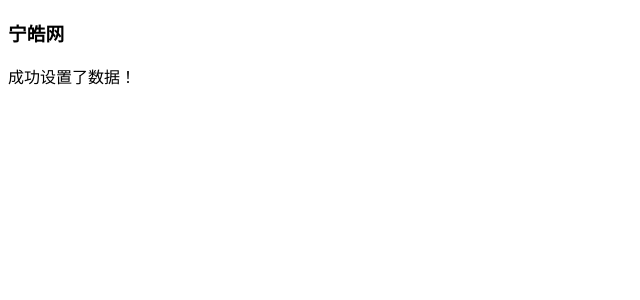
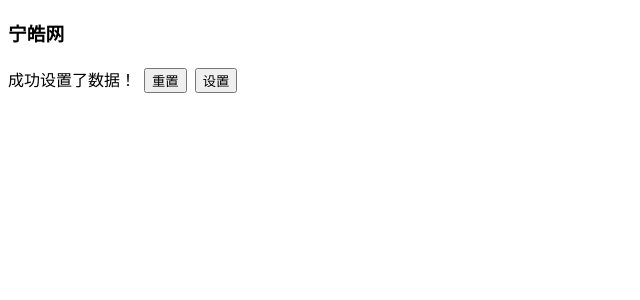
Before and after one commit to ninghao/ninghao-vue, a Vue app: page / in a window 1280 px wide. Shown: the top 300 px of the page, without its empty margins (0-640 px from the left). Built offline with nearby package versions, Linux system fonts and the light colour scheme.

Commit message:
处理 Vue 组件里发生的的事情（事件处理 v-on）

```diff
--- a/src/app/app.vue
+++ b/src/app/app.vue
@@ -1,6 +1,8 @@
 <template>
   <h3>{{ name }}</h3>
   {{ processStatus }}
+  <button v-on:click="resetName">重置</button>
+  <button @click="setName">设置</button>
 </template>
 
 <script>
@@ -35,6 +37,16 @@ export default {
         this.name = '宁皓网';
       }, 3000);
     },
+
+    resetName() {
+      this.name = 'NINGHAO';
+    },
   },
 };
 </script>
+
+<style>
+button {
+  margin: 4px;
+}
+</style>
```
